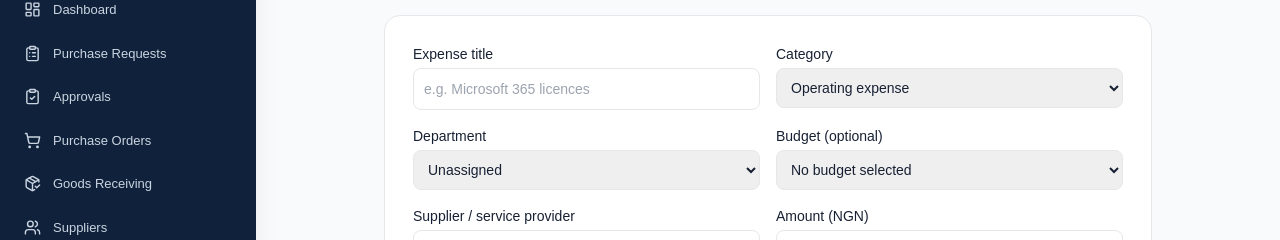
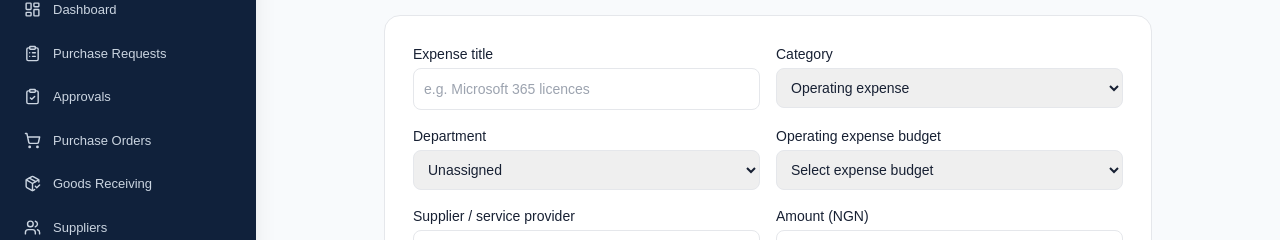
Before and after one commit to smartmil79-afk/midricify, a Next.js app: page /expenses/new in a window 1280 px wide. Shown: the part 145-385 px from the top of the page. Built offline with nearby package versions, Linux system fonts and the light colour scheme; no server answers.

Commit message:
Clarify expense budget selection

```diff
--- a/src/app/expenses/new/ExpenseForm.tsx
+++ b/src/app/expenses/new/ExpenseForm.tsx
@@ -9,7 +9,7 @@ export function ExpenseForm({departments,budgets,currency}:{departments:any[];bu
  <label className="text-sm font-medium">Expense title<input required minLength={3} name="title" placeholder="e.g. Microsoft 365 licences" className="mt-1 w-full rounded-lg border p-2.5"/></label>
  <label className="text-sm font-medium">Category<select name="category" className="mt-1 w-full rounded-lg border p-2.5"><option value="operating">Operating expense</option><option value="software_subscription">Software & subscriptions</option><option value="services">Services</option><option value="travel">Travel</option><option value="utilities">Utilities</option><option value="other">Other</option></select></label>
  <label className="text-sm font-medium">Department<select name="department_id" className="mt-1 w-full rounded-lg border p-2.5"><option value="">Unassigned</option>{departments.map(d=><option key={d.id} value={d.id}>{d.name}</option>)}</select></label>
- <label className="text-sm font-medium">Budget (optional)<select name="budget_id" className="mt-1 w-full rounded-lg border p-2.5"><option value="">No budget selected</option>{budgets.map(b=><option key={b.id} value={b.id}>{b.name} · {b.fiscal_year}</option>)}</select></label>
+ <label className="text-sm font-medium">Operating expense budget<select name="budget_id" className="mt-1 w-full rounded-lg border p-2.5"><option value="">Select expense budget</option>{budgets.map(b=><option key={b.id} value={b.id}>{b.name} · {b.fiscal_year}</option>)}</select></label>
  <label className="text-sm font-medium">Supplier / service provider<input name="supplier_name" className="mt-1 w-full rounded-lg border p-2.5" placeholder="Optional"/></label>
  <label className="text-sm font-medium">Amount ({currency})<input required name="amount" type="number" min="0.01" step="0.01" className="mt-1 w-full rounded-lg border p-2.5"/></label>
  <label className="text-sm font-medium">Expense date<input required name="expense_date" type="date" defaultValue={new Date().toISOString().slice(0,10)} className="mt-1 w-full rounded-lg border p-2.5"/></label>
```
